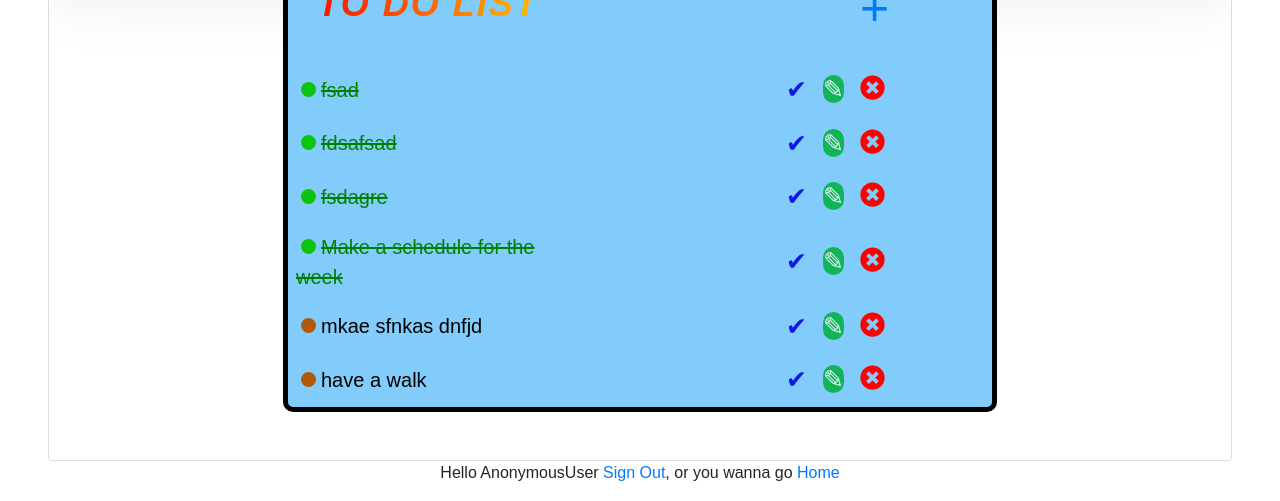
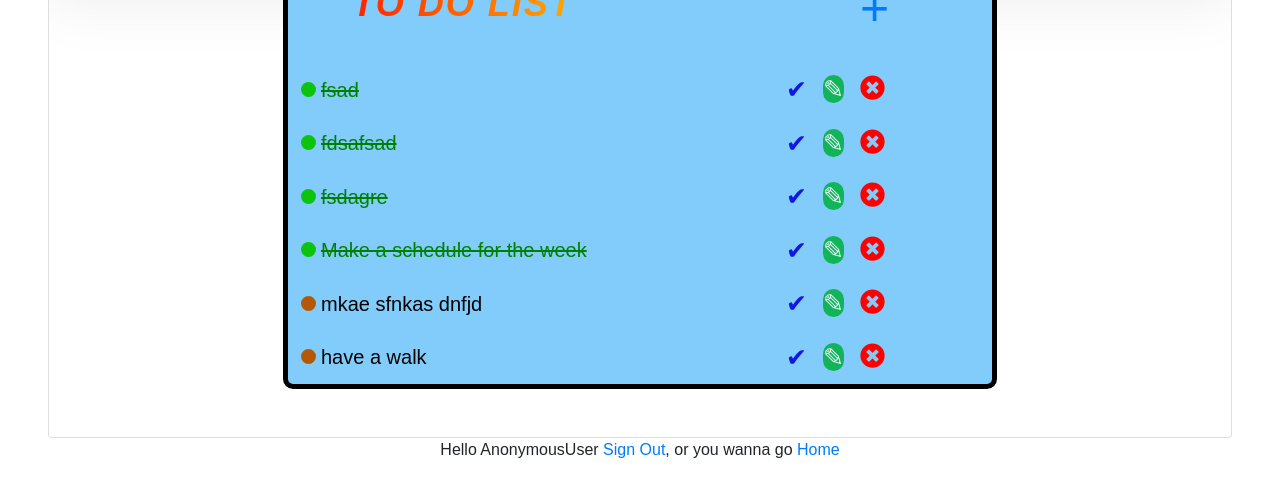
Before and after one commit to Macarious-GK/ToDo_Application, a Django app: template tooodooo/templates/task_List.html in a window 1280 px wide. Shown: the part 300-801 px from the top of the page. After the commit the page ends 758 px from the top, so only its background shows below. Run offline with Django 4.2, Linux system fonts and the light colour scheme; the template is opened without the code that fills it: values that come from a table or form of the project are taken from there, others are empty; data comes from the database, SQL or seed files in the repository; parts of the project's set-up code (start-up, migrations or seed data) failed here and were passed over; some libraries are stand-ins or nearby versions.

Commit message:
fixing list interface

```diff
--- a/tooodooo/templates/task_List.html
+++ b/tooodooo/templates/task_List.html
@@ -16,7 +16,7 @@
    }
 
    td:first-child {
-       width: 40%;
+       width: 50%;
    }
 
    td:last-child {
@@ -24,7 +24,7 @@
    }
 
    td:nth-child(2) {
-       width: 30%;
+       width: 20%;
    }
 
    td:nth-child(3) {
```
